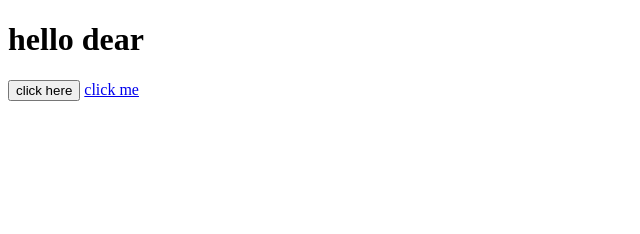
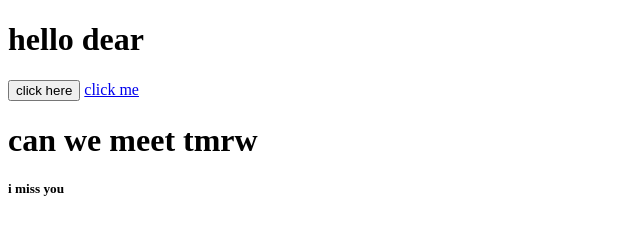
Before and after one commit to safuvan77/samplebroto, a plain HTML site: page index.html in a window 1280 px wide. Shown: the whole page, without its empty margins (0-640 px from the left). Drawn offline with Linux system fonts and the light colour scheme.

Commit message:
change in index

```diff
--- a/index.html
+++ b/index.html
@@ -10,5 +10,7 @@
     <h1>hello dear</h1>
     <button>click here</button>
     <a href="www.google.com">click me</a>
+    <h1>can we meet tmrw</h1>
+    <h5>i miss you </h5>
 </body>
 </html>
```
